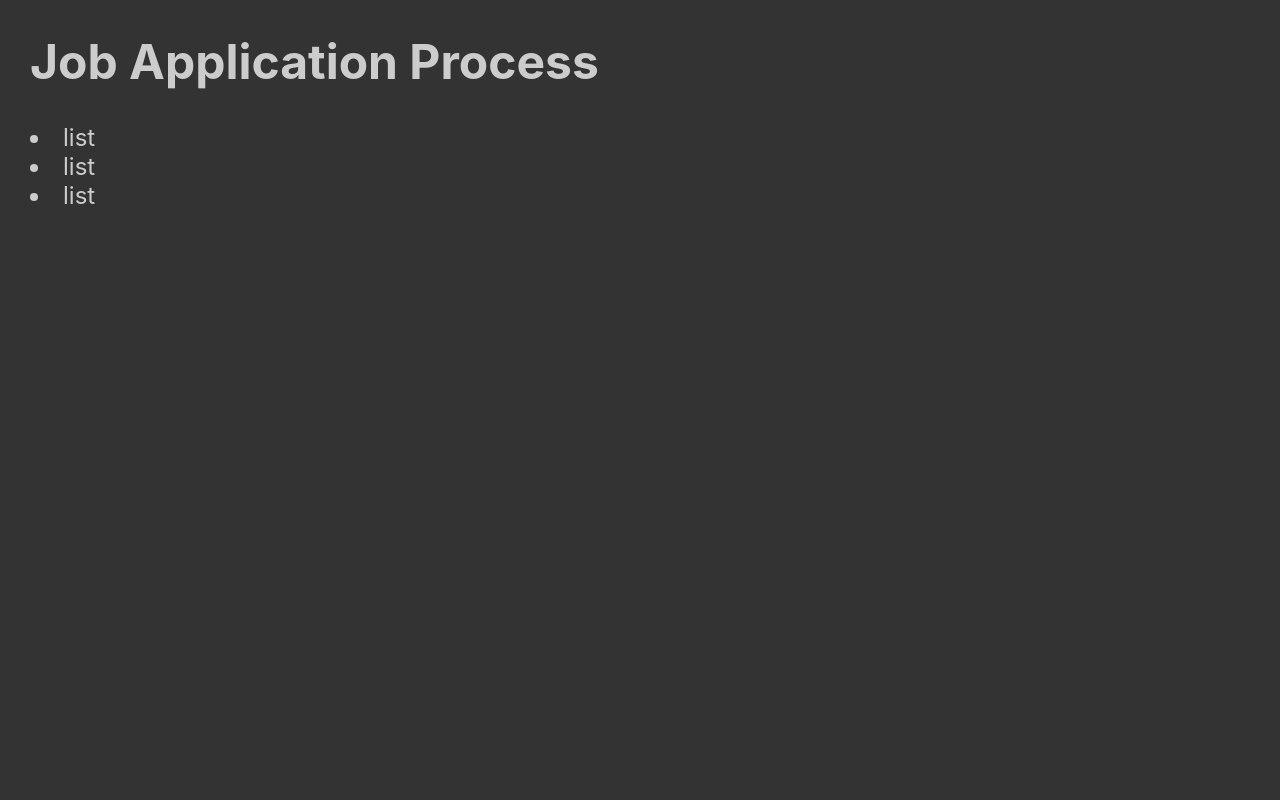
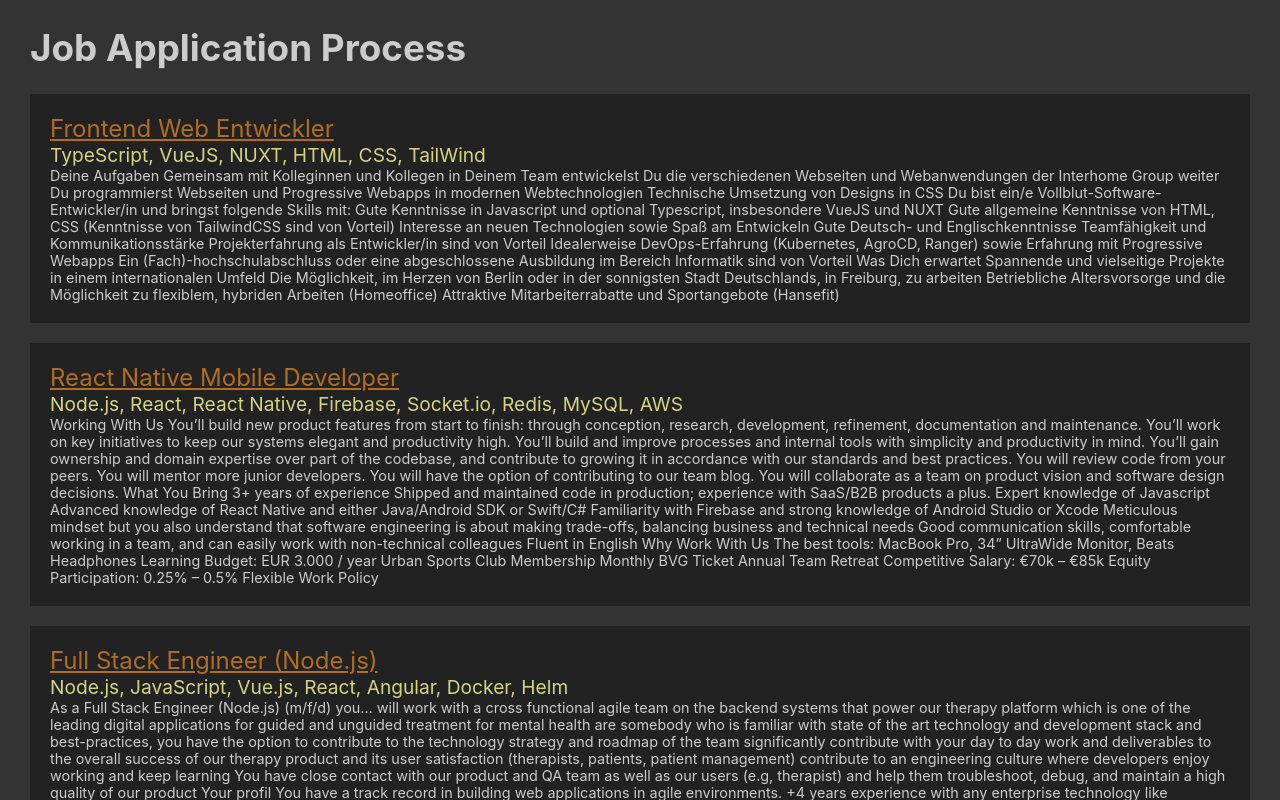
Before and after one commit to edwardtanguay/task-job-application-tracker-app, a React (Vite) app: page / in a window 1280 px wide. Shown: the top 800 px of the page. Built offline with nearby package versions, Linux system fonts and the light colour scheme.

Commit message:
finished

```diff
--- a/src/App.jsx
+++ b/src/App.jsx
@@ -2,16 +2,16 @@
 import jobs from './data/jobs.json';
 
 function App() {
-	const displayKind = 'list';
+	const displayKind = 'full';
 
 	return (
 		<div className="App">
 			<h1>Job Application Process</h1>
+			{displayKind === 'full' ? (
 				<div className="jobs">
 					{jobs.map((job, index) => {
 						return (
 							<>
-							{displayKind === 'full' ? (
 								<div key={index} className="job">
 									<div className="position">
 										<a href={job.url}>{job.position}</a>
@@ -21,13 +21,23 @@
 										{job.bulkText}
 									</div>
 								</div>
-							) : (
-								<li key={index}>list</li>
-							)}
 							</>
 						);
 					})}
 				</div>
+			) : (
+				<ul className="jobList">
+					{jobs.map((job, index) => {
+						return (
+							<>
+								<li key={index}>
+									<a href={job.url}>{job.position}</a>
+								</li>
+							</>
+						);
+					})}
+				</ul>
+			)}
 		</div>
 	);
 }
--- a/src/App.scss
+++ b/src/App.scss
@@ -5,23 +5,39 @@
 	.App {
 		font-size: 1.5rem;
 		color: #ccc;
+
+		h1 {
+			font-size: 2.3rem;
+		}
+
 		.job {
 			background-color: #222;
 			padding: 20px;
 			margin: 0 0 20px 0;
+
 			.position {
 				a {
 					color: rgb(177, 110, 33);
 				}
 			}
+
 			.skills {
 				font-size: 1.2rem;
 				color: rgb(212, 212, 130);
 			}
+
 			.bulkText {
 				font-size: 0.9rem;
 			}
 		}
 
+		ul.jobList {
+			li {
+				a {
+					color: rgb(177, 110, 33);
 				}
 			}
+		}
+
+	}
+}
```
Lines whose indentation alone changed are shown as unchanged.
